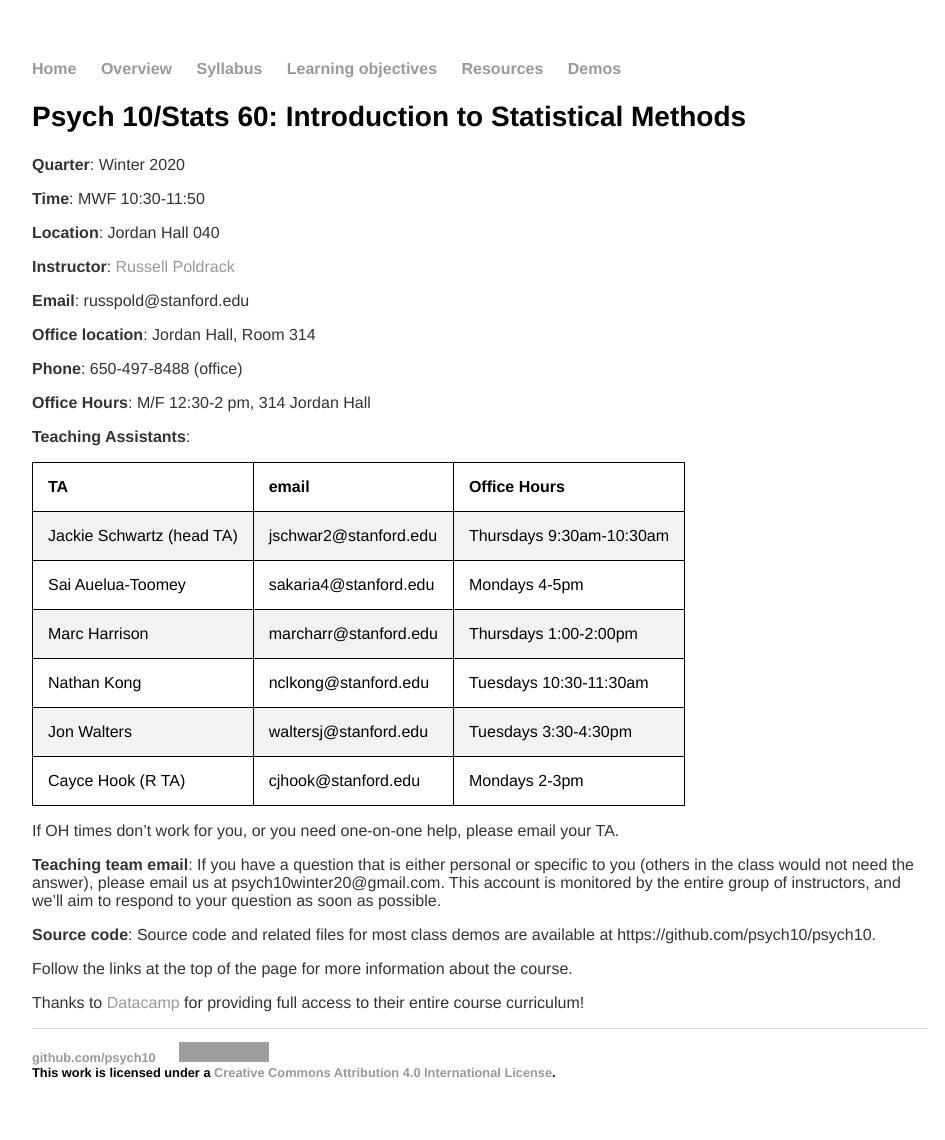
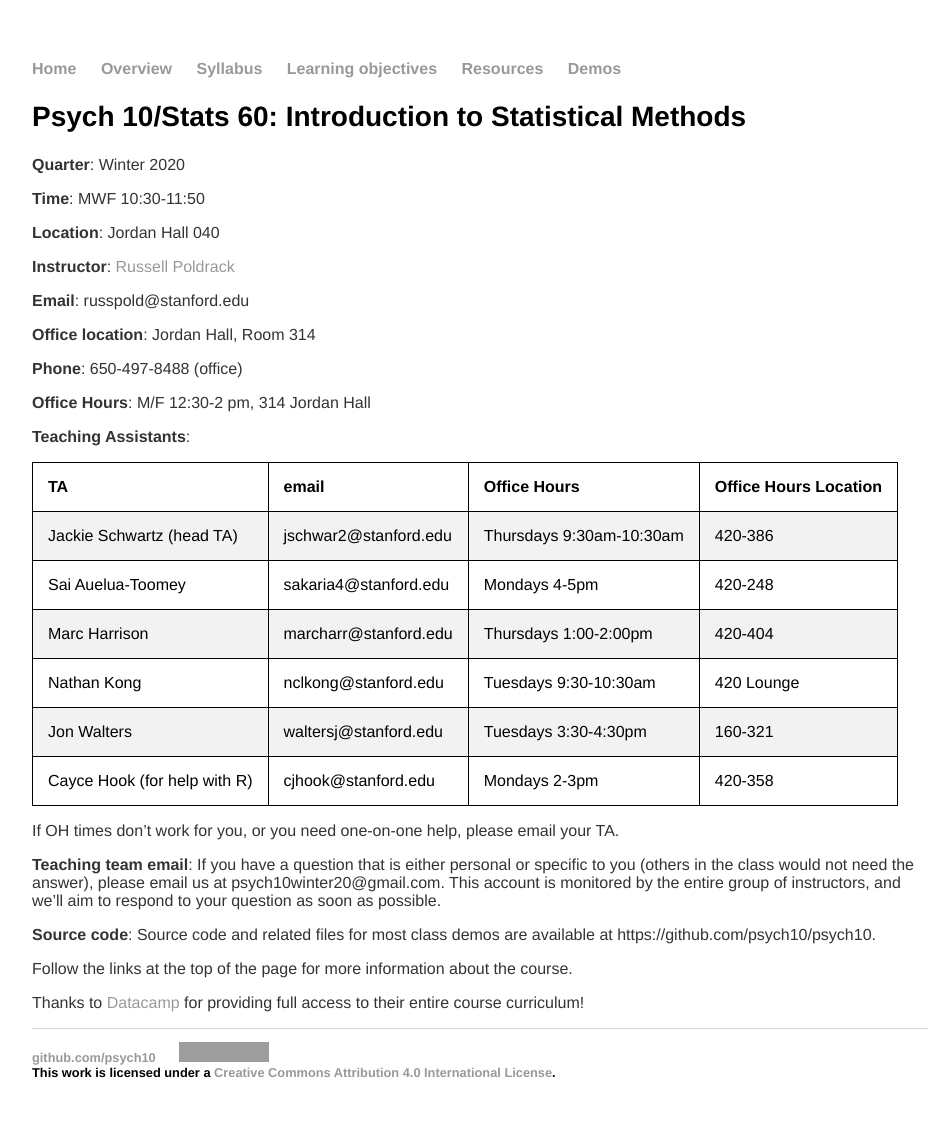
Before and after one commit to stats60/stats60.github.io, a Jekyll site: the page built from index.md, in a window 1280 px wide. Shown: the whole page, without its empty margins (160-1105 px from the left). Built offline with Jekyll 4.4.1, drawn with Linux system fonts in a browser that asks for light colours; grey boxes are pictures that could not be loaded.

Commit message:
add TA office hour locations

```diff
--- a/index.md
+++ b/index.md
@@ -23,13 +23,13 @@ title: Psych 10
 
 **Teaching Assistants**:
 
-|**TA**|**email**|**Office Hours**|
-|Jackie Schwartz (head TA)|jschwar2@stanford.edu|Thursdays 9:30am-10:30am|
-|Sai Auelua-Toomey|sakaria4@stanford.edu|Mondays 4-5pm|
-|Marc Harrison|marcharr@stanford.edu|Thursdays 1:00-2:00pm|
-|Nathan Kong|nclkong@stanford.edu|Tuesdays 10:30-11:30am|
-|Jon Walters|waltersj@stanford.edu|Tuesdays 3:30-4:30pm|
-|Cayce Hook (R TA)|cjhook@stanford.edu|Mondays 2-3pm|
+|**TA**|**email**|**Office Hours**|**Office Hours Location**|
+|Jackie Schwartz (head TA)|jschwar2@stanford.edu|Thursdays 9:30am-10:30am|420-386|
+|Sai Auelua-Toomey|sakaria4@stanford.edu|Mondays 4-5pm|420-248|
+|Marc Harrison|marcharr@stanford.edu|Thursdays 1:00-2:00pm|420-404|
+|Nathan Kong|nclkong@stanford.edu|Tuesdays 9:30-10:30am|420 Lounge|
+|Jon Walters|waltersj@stanford.edu|Tuesdays 3:30-4:30pm|160-321|
+|Cayce Hook (for help with R)|cjhook@stanford.edu|Mondays 2-3pm|420-358|
 
 If OH times don't work for you, or you need one-on-one help, please email your TA.
 
```
